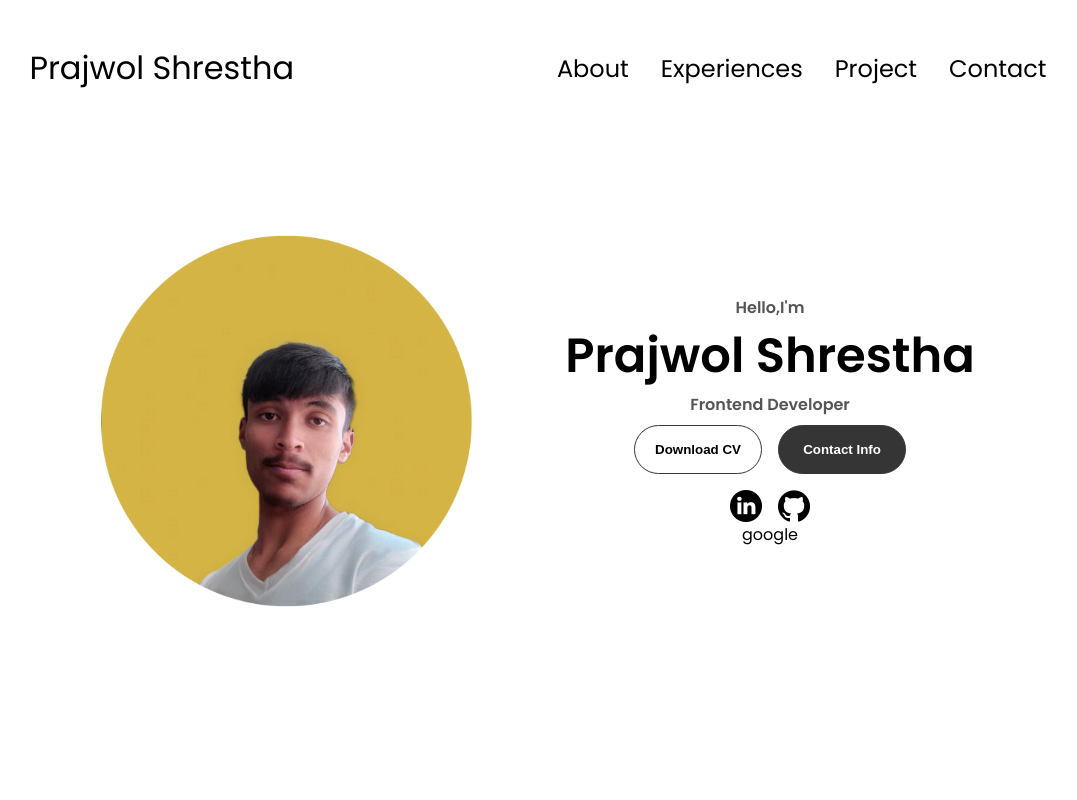
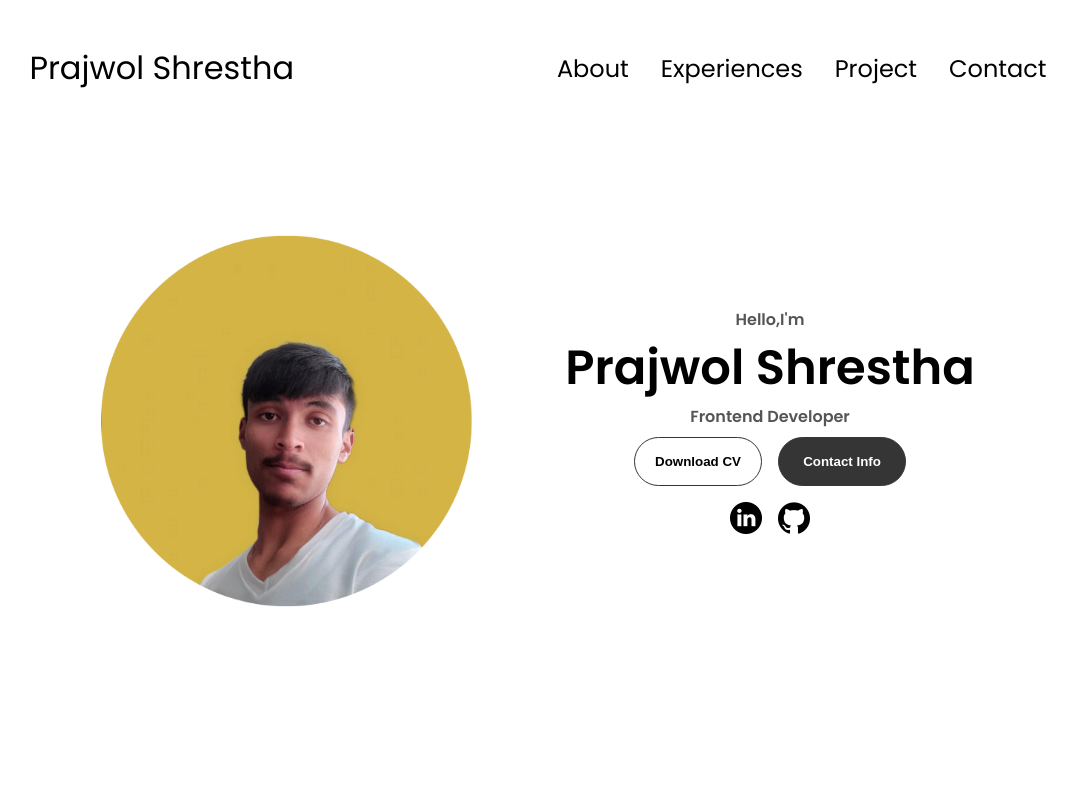
Before and after one commit to Codewithprajwol/My-Portfolio-Website, a plain HTML site: page index.html in a window 1280 px wide. Shown: the top 800 px of the page, without its empty margins (102-1179 px from the left). Drawn offline with Linux system fonts and the light colour scheme.

Commit message:
final commit

```diff
--- a/index.html
+++ b/index.html
@@ -59,7 +59,6 @@
                         onclick='location.href="https://github.com/Codewithprajwol"'>
 
                 </div>
-                <a href="https://google.com">google</a>
             </div>
         </div>
 
```
